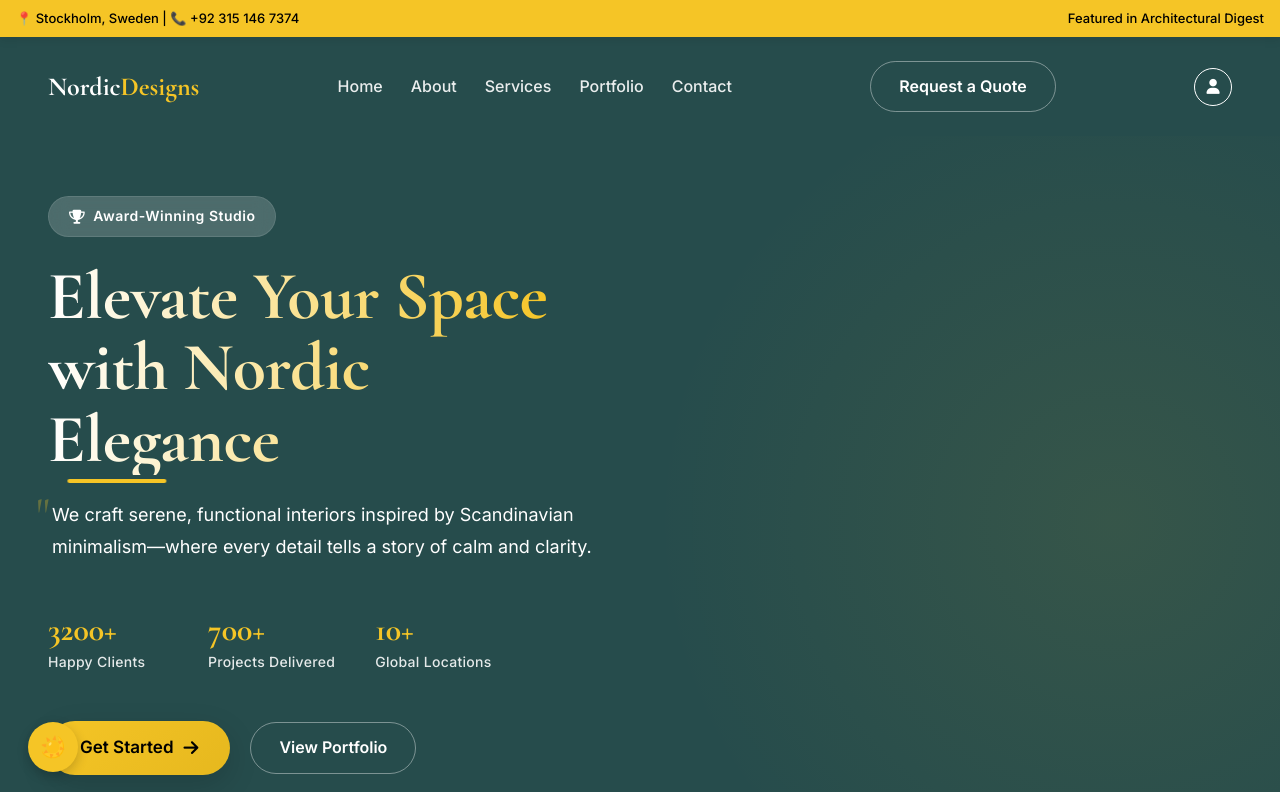
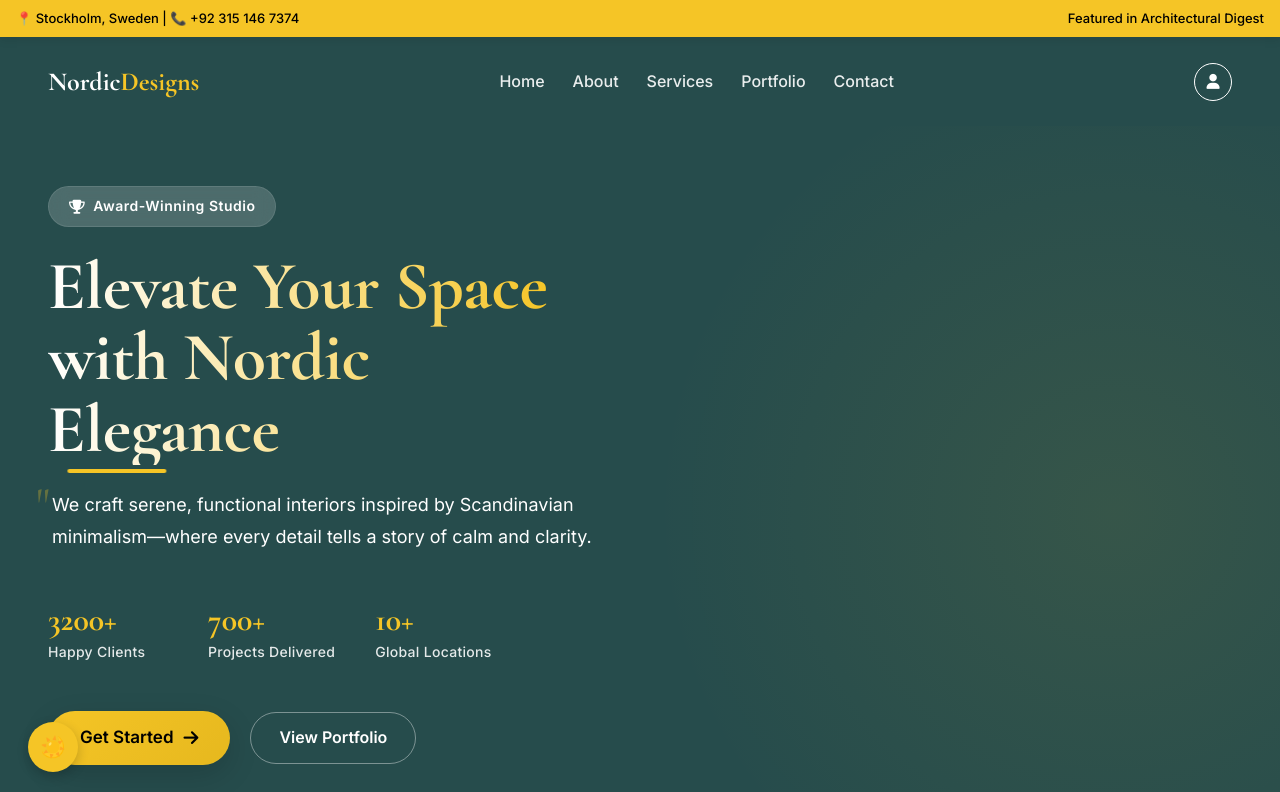
Before and after one commit to rohit-lab-2026/INterirordesign, a website: page public/index.html in a window 1280 px wide. Shown: the top 792 px of the page. Drawn offline with nearby package versions, Linux system fonts and the light colour scheme.

Commit message:
Fix Request a Quote link still showing to logged-out visitors
A second, later .cta-outline rule in the stylesheet set display
explicitly and won over the .auth-only hide rule on source order
despite equal specificity. Use !important on .auth-only so it
reliably stays hidden until auth-nav.js removes the class.

Co-Authored-By: Claude Sonnet 5 <noreply@anthropic.com>
Claude-Session: https://claude.ai/code/session_01FJJYVGnoa6wXszX4SPFy3e

```diff
--- a/public/style.css
+++ b/public/style.css
@@ -129,9 +129,12 @@ background: rgba(255,255,255,0.15);
 transform: translateY(-2px);
 box-shadow: 0 5px 15px rgba(0,0,0,0.2);
 }
-/* Hidden until the visitor is signed in (see auth-gated-nav.js) */
+/* Hidden until the visitor is signed in (see auth-nav.js).
+   !important because the stylesheet has multiple later .cta-outline
+   rules that set display explicitly and would otherwise win on
+   source order despite equal specificity. */
 .auth-only {
-display: none;
+display: none !important;
 }
 /* NAV ACCOUNT / SIGN IN ICON */
 .nav-account {
```
